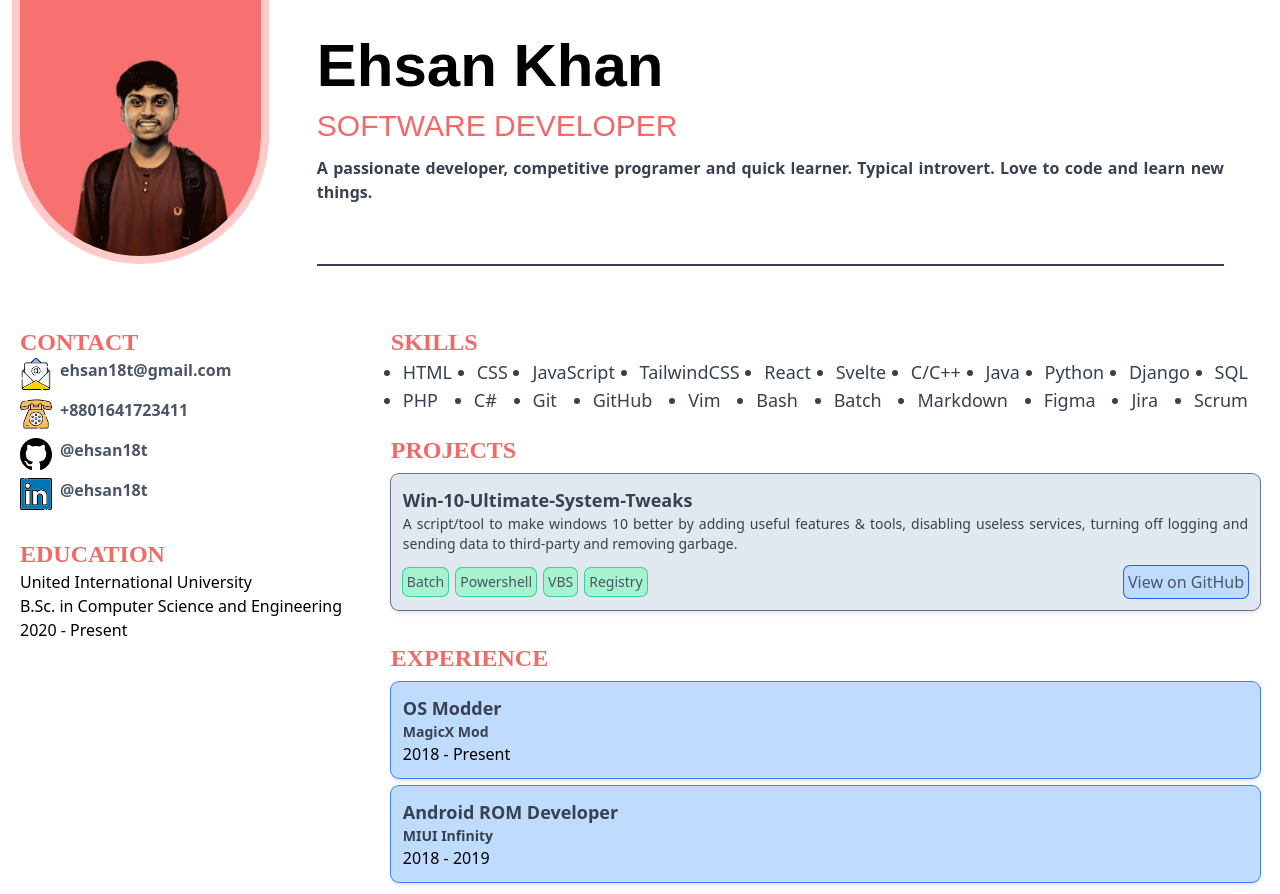
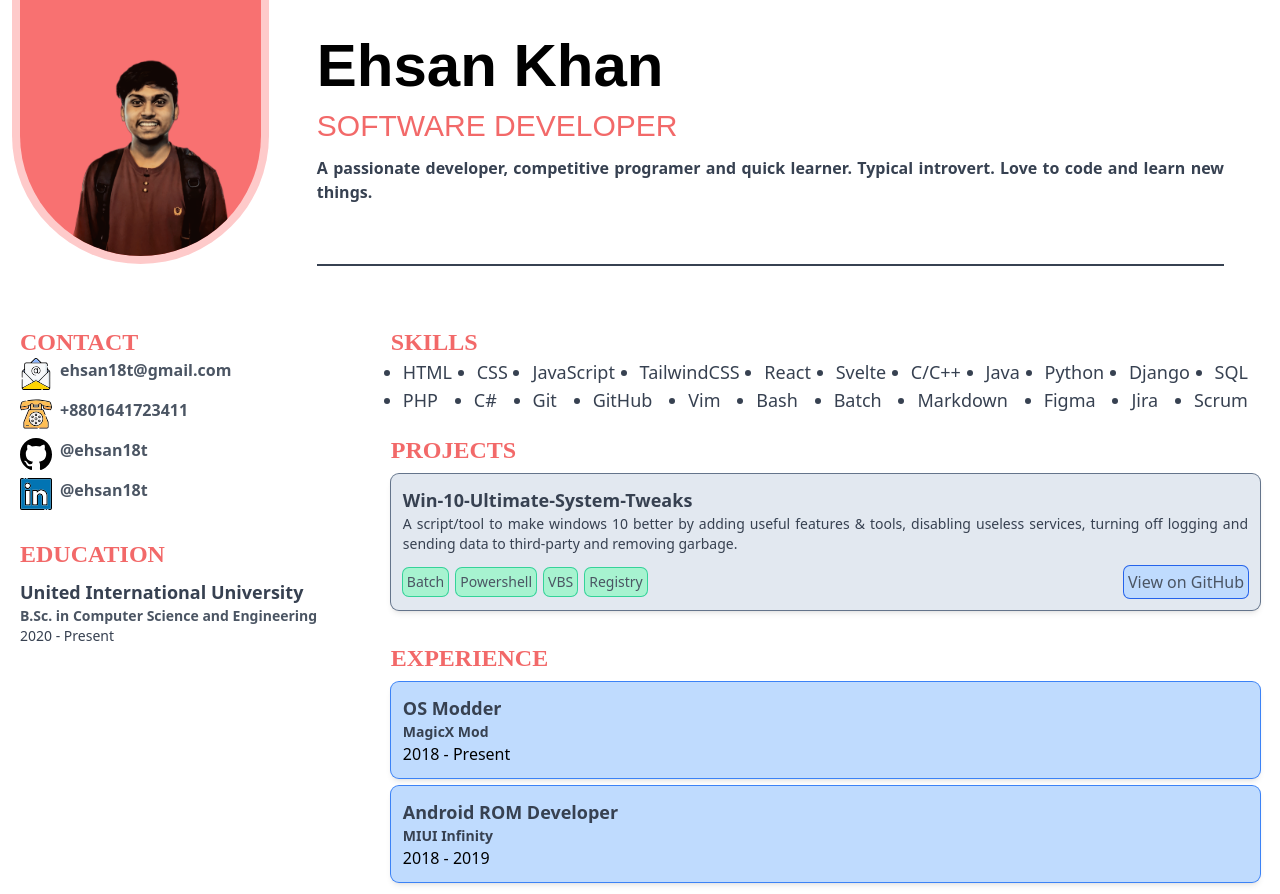
Before and after one commit to ehsan18t/ehsan-pages, a React (Vite) app: page / in a window 1280 px wide. Built offline with nearby package versions, Linux system fonts and the light colour scheme; a web font is replaced by a local one.

Commit message:
added styles for education

```diff
--- a/src/components/cards/education/Education.jsx
+++ b/src/components/cards/education/Education.jsx
@@ -1,4 +1,5 @@
 import React from 'react'
+import './education.css'
 
 const Education = (Info) => {
   return (
--- /dev/null
+++ b/src/components/cards/education/education.css
@@ -0,0 +1,19 @@
+.education {
+  @apply flex flex-col gap-2;
+}
+
+.institute {
+  @apply flex flex-col;
+}
+
+.institute h3 {
+  @apply text-lg text-gray-700 font-bold;
+}
+
+.institute p {
+  @apply text-sm text-gray-700;
+}
+
+.institute h4 {
+  @apply text-sm text-gray-600 font-bold;
+}
```
